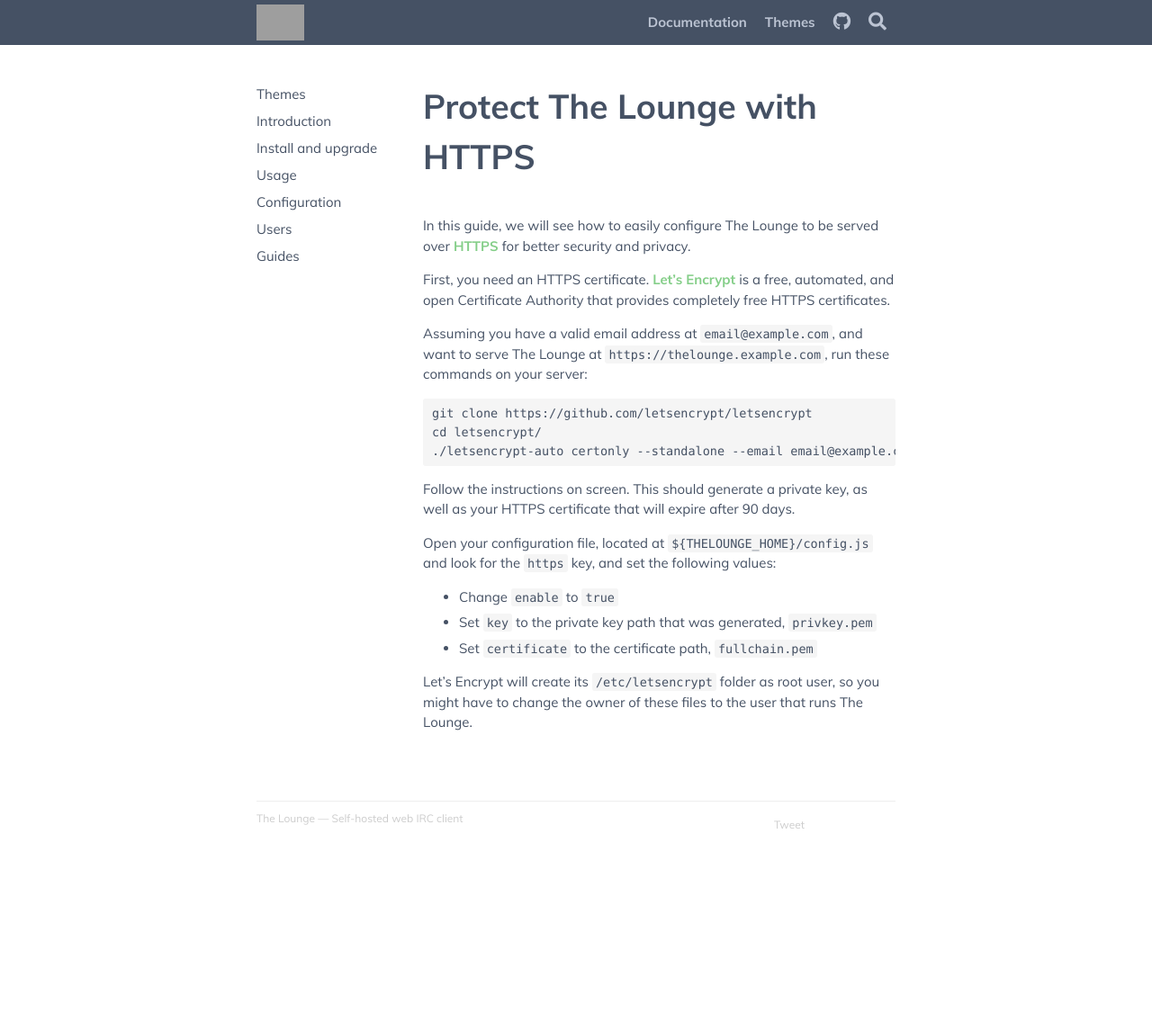
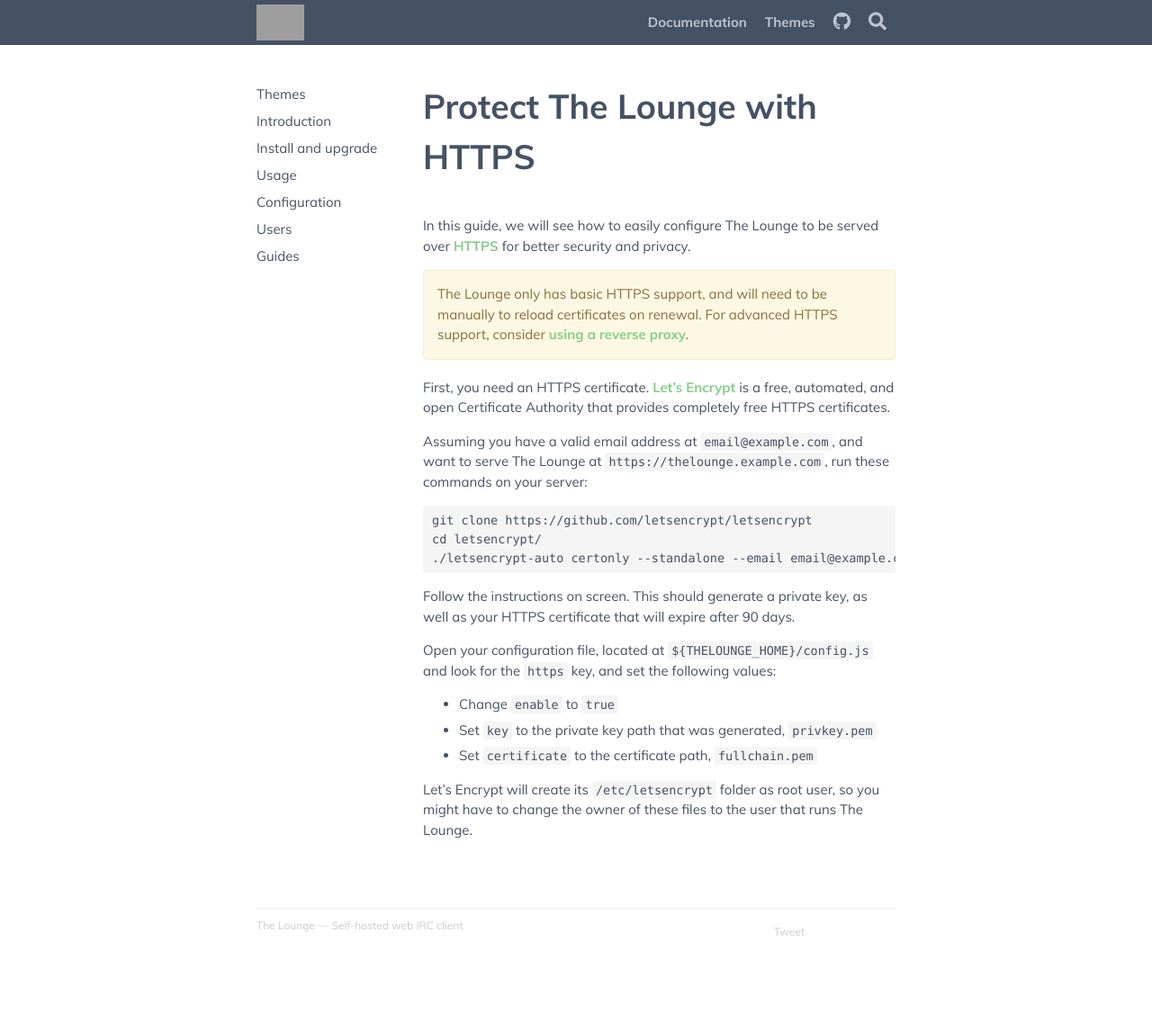
Before and after one commit to thelounge/thelounge.github.io, a Jekyll site: the page built from _guides/https.md, in a window 1280 px wide. Shown: the whole page at 90% size. Built offline with Jekyll 4.4.1, drawn with Linux system fonts in a browser that asks for light colours; comment, search, counter and statistics services are not loaded; before the commit the page ends 1027 px from its top, so only the background shows below that; grey boxes are pictures that could not be loaded.

Commit message:
Add a note to recommend using a reverse proxy for advanced HTTPS support

```diff
--- a/_guides/https.md
+++ b/_guides/https.md
@@ -4,6 +4,9 @@
 ---
 
 In this guide, we will see how to easily configure The Lounge to be served over [HTTPS](https://en.wikipedia.org/wiki/HTTPS) for better security and privacy.
+
+{: .alert.alert-warning role="alert"}
+The Lounge only has basic HTTPS support, and will need to be manually to reload certificates on renewal. For advanced HTTPS support, consider [using a reverse proxy](/docs/guides/reverse-proxies.html).
 
 First, you need an HTTPS certificate. [Let's Encrypt](https://letsencrypt.org/) is a free, automated, and open Certificate Authority that provides completely free HTTPS certificates.
 
```
